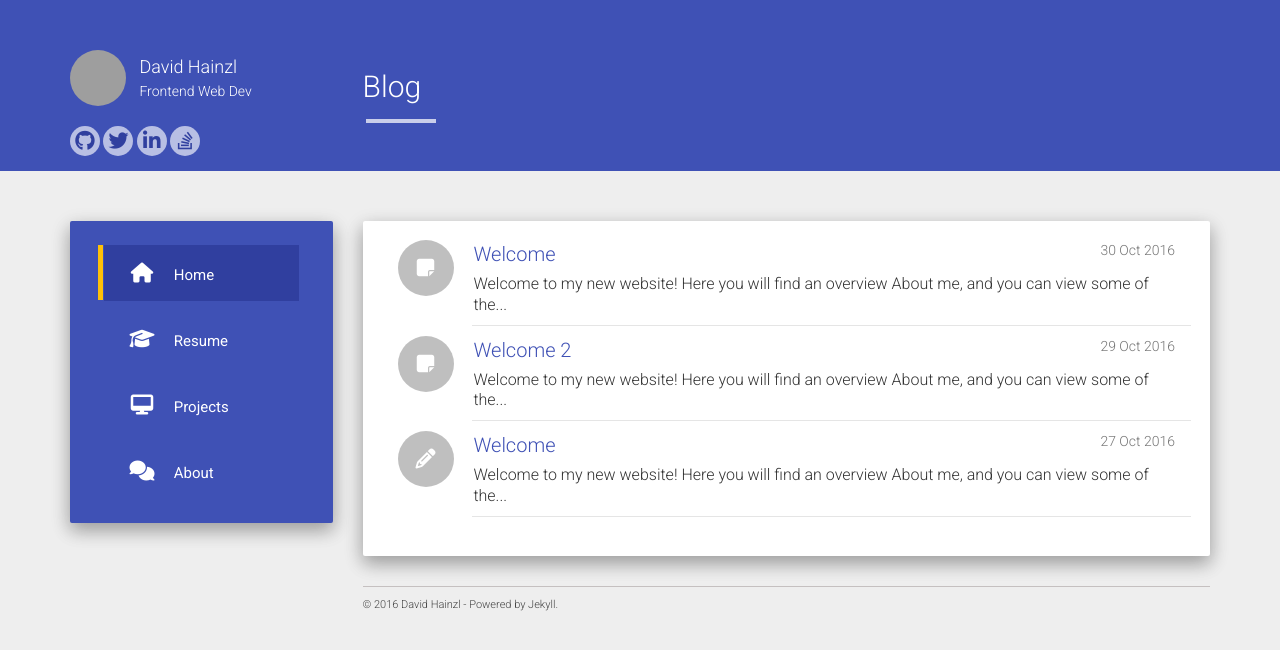
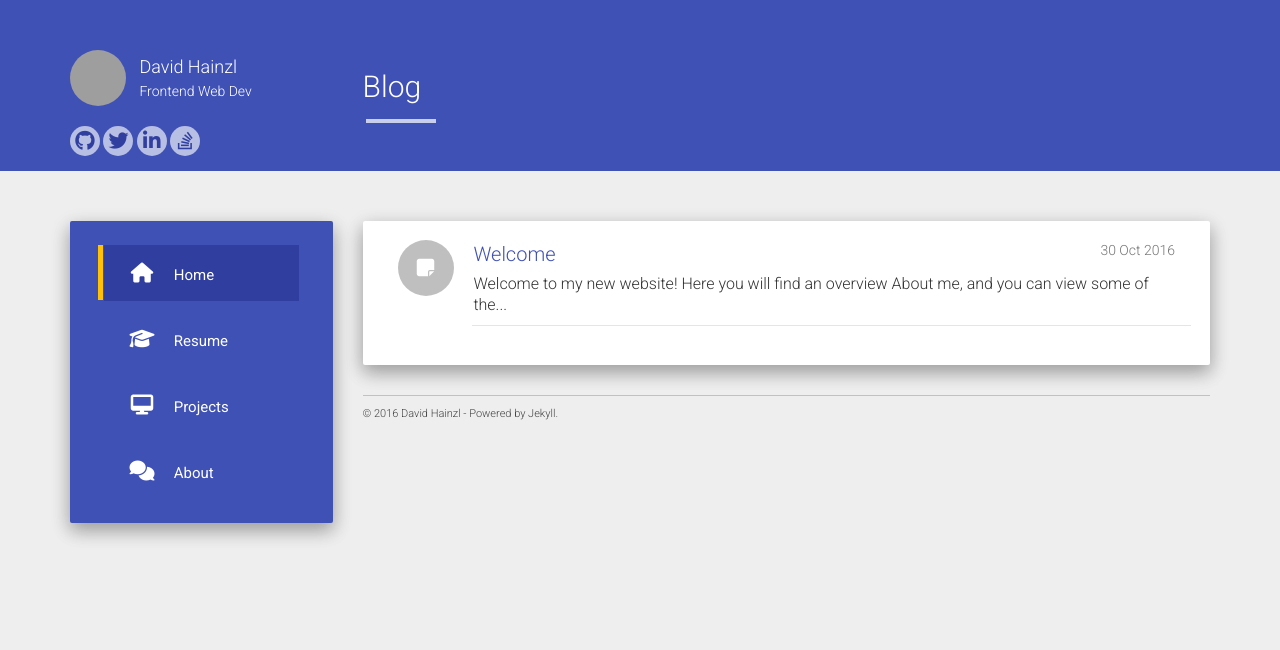
Before and after one commit to DHainzl/dhainzl.github.io, a Jekyll site: the page built from index.html, in a window 1280 px wide. Shown: the top 650 px of the page. Built offline with Jekyll 4.4.1, drawn with Linux system fonts in a browser that asks for light colours; nearby versions of some CDN libraries; the list of posts is cut into pages by our own code; grey boxes are pictures that could not be loaded.

Commit message:
Cleaned up blog section

```diff
--- a/_posts/2016-10-30-welcome.1.md
+++ /dev/null
@@ -1,11 +0,0 @@
----
-layout: post
-title: Welcome 2
-date:   2016-10-29 04:00:00
-categories: others
-icon: others
----
-
-## Welcome to my new website!
-
-Here you will find an overview [About me]({{site.url}}/resume), and you can view some of the projects I've been working on. Also, you'll find some blog entries about technical and non-technical things coming up in the future, so check back again for new content!
--- a/_posts/2016-10-30-welcome.2.md
+++ /dev/null
@@ -1,11 +0,0 @@
----
-layout: post
-title: Welcome
-date:   2016-10-27 04:00:00
-categories: development others
-icon: development
----
-
-## Welcome to my new website!
-
-Here you will find an overview [About me]({{site.url}}/resume), and you can view some of the projects I've been working on. Also, you'll find some blog entries about technical and non-technical things coming up in the future, so check back again for new content!
```
Also changed, not shown: _posts/2016-10-30-welcome.md (+0 -4 lines).
